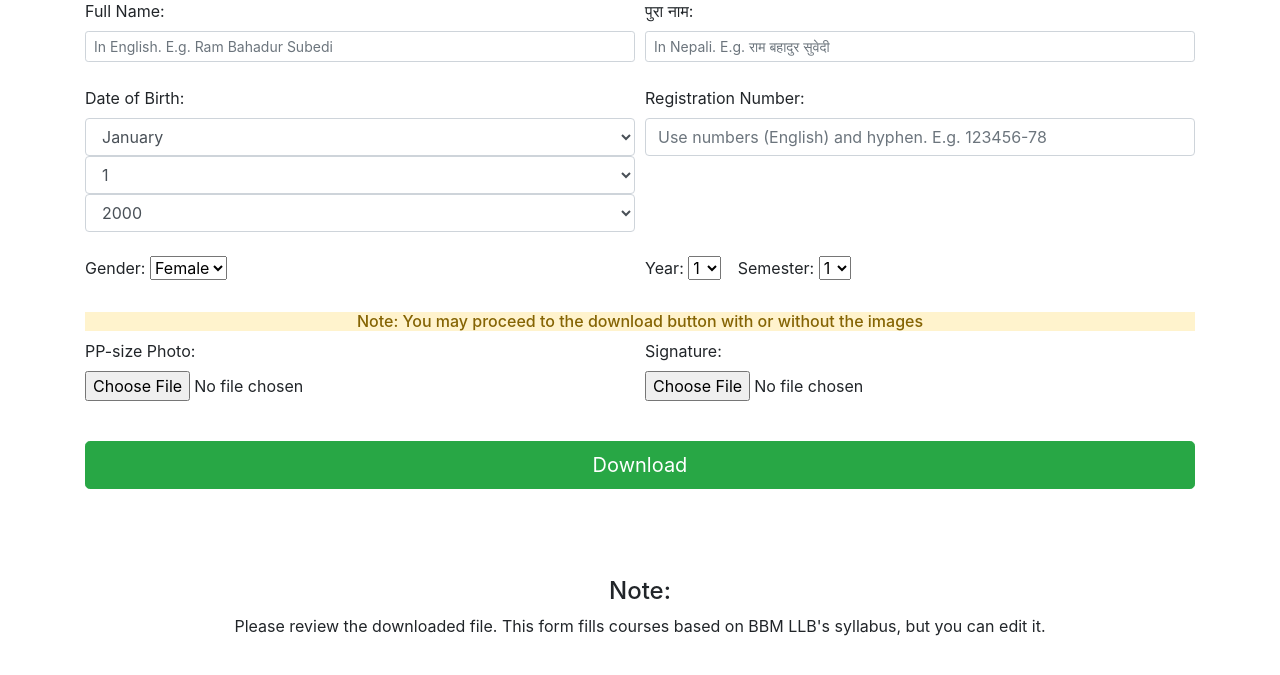
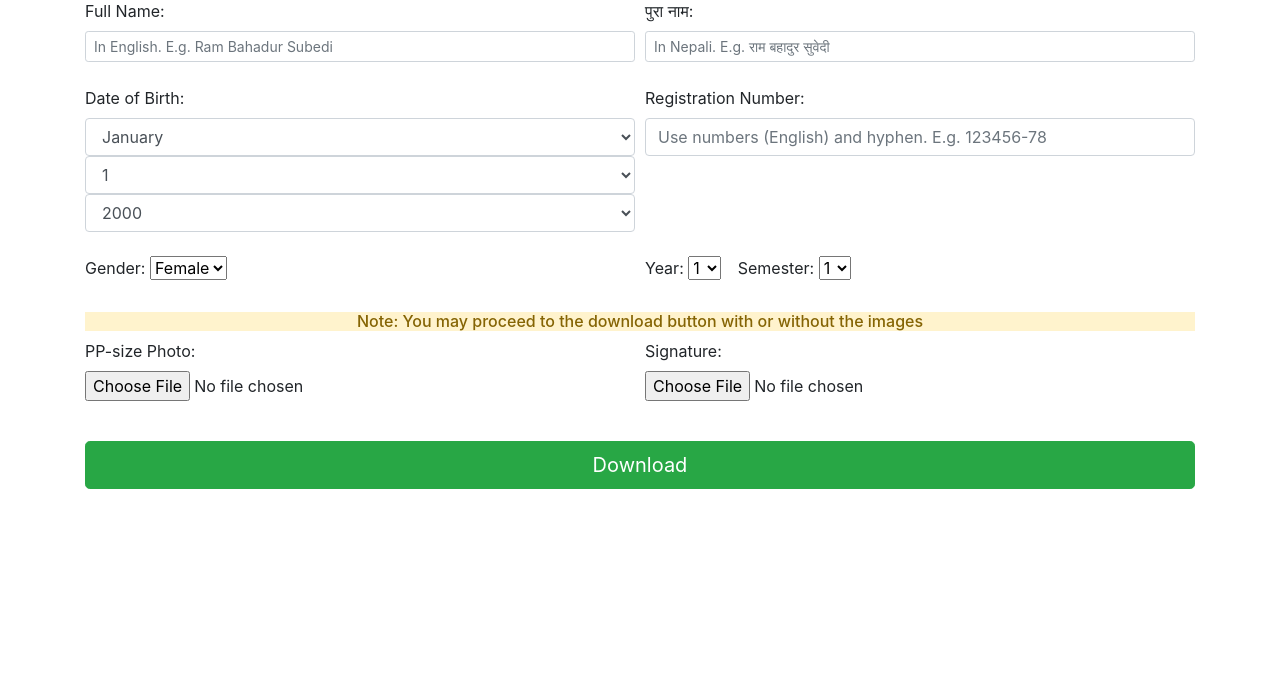
Before and after one commit to Biraj-Aryal/form-filler, a Django app: page / in a window 1280 px wide. Shown: the part 105-780 px from the top of the page. Run offline with Django 4.2, Linux system fonts and the light colour scheme.

Commit message:
second commit

```diff
--- a/gita/templates/gita/fill.html
+++ b/gita/templates/gita/fill.html
@@ -77,10 +77,6 @@
 <br>
 <br>
 <br>
-<div class="text-center">
-  <h4>Note:</h4>Please review the downloaded file.
-    This form fills courses based on BBM LLB's syllabus, but you can edit it.
-</div>
 
 
 
```
